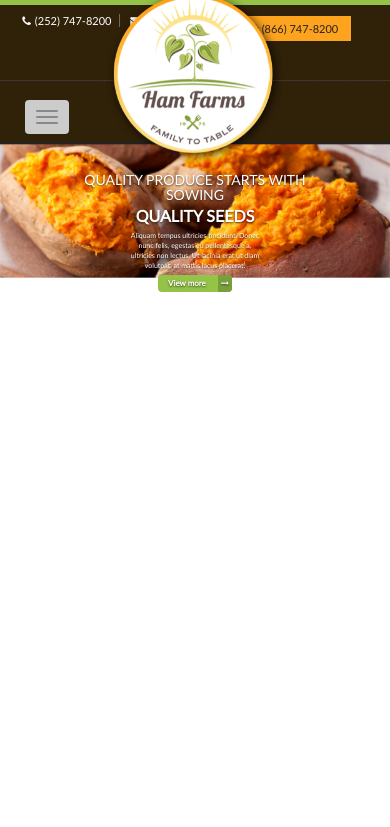
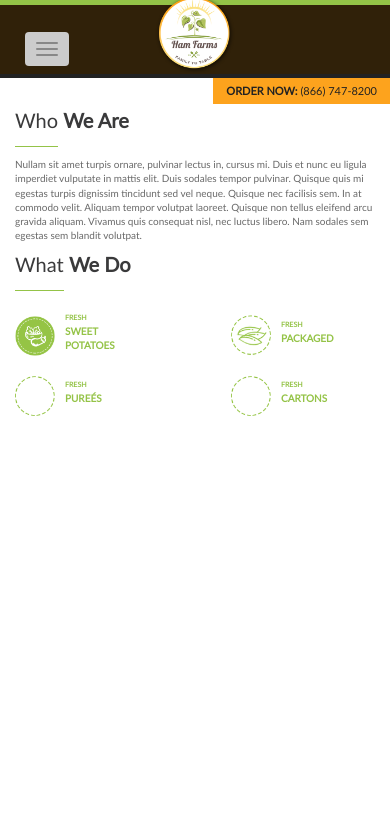
Before and after one commit to sidious18/hamlayouts, a PHP site: page / in a window 390 px wide. Shown: the top 827 px of the page. Run offline with PHP 8.4, Linux system fonts and the light colour scheme.

Commit message:
About us box

```diff
--- a/css/hamstyle.css
+++ b/css/hamstyle.css
@@ -184,8 +184,53 @@ a:active, a:focus, a:visited{
 	border-top-right-radius: 4px;
 	border-bottom-right-radius: 4px;
 }
-.potato-carousel-link:hover .link-arrow{
-	background: #94c347;
+.about-us-box{
+	background: url(../img/Border.png) no-repeat;
+	height:900px;
+	background-size: 100%;
+	padding: 83px 70px 105px 0px;
+}
+.about-us-box .col-xs-12{
+	padding: 0px;
+}
+.about-us-box .col-xs-5{
+	padding: 0px;
+}
+.about-us-title{
+	color:#3a3a3b;
+	margin: 40px 0px 55px 0px;
+}
+.about-us-title span{
+	border-bottom: 1px solid #94c347;
+	padding-bottom: 15px;
+	display: inline-block;
+}
+.about-us-description{
+	font-size: 14px;
+	color: #696969;
+}
+.about-us-vegetables div{
+	display: flex;
+	margin-top: 25px;
+	float: left;
+	align-items:center;
+	height: 80px;
+}
+.about-us-vegetables div:nth-child(odd){
+	width: 60%;
+}
+.about-us-vegetables div:nth-child(even){
+	width: 40%;
+}
+.about-us-vegetables div span{
+	font-size: 11px;
+}
+.about-us-vegetables div p{
+	color: #94c347;
+	font-weight: bold;
+	font-size: 17px;
+	margin-left: 20px;
+	text-transform: uppercase;
 }
 @media all and (max-width: 1200px) {
 	.header-navbar-menu a{
@@ -206,11 +251,37 @@ a:active, a:focus, a:visited{
 		font-size: 10px;
 	}
 	#potato-carousel .carousel-caption {
-		top:10%;
+		top:20%;
 	}
 	.link-arrow{
 		padding: 5px;
 	}
+	.about-us-box{
+
+		height:750px;
+	}
+	.about-us-title {
+	    color: #3a3a3b;
+	    margin: 20px 0px 35px 0px;
+	    font-size: 20px;
+	}
+	.about-us-description{
+		font-size: 12px;
+	}
+	.about-us-vegetables img{
+		width: 60px;
+	}
+	.about-us-vegetables div{
+		height: 60px;
+	}
+	.about-us-vegetables div p{
+		font-size: 12px;
+		margin-left: 8px;
+	}
+	.about-us-vegetables div span {
+	    font-size: 9px;
+	}
+
 }
 @media all and (max-width: 996px) {
 	.header-navbar-menu a{
@@ -227,9 +298,51 @@ a:active, a:focus, a:visited{
 	.main-header{
 		background-position: 0px 75px;
 	}
-
+	.about-us-title {
+	    color: #3a3a3b;
+	    margin: 0px 0px 25px 0px;
+	    font-size: 20px;
+	}
+	.about-us-description{
+		font-size: 10px;
+	}
+	.about-us-vegetables img{
+		width: 40px;
+	}
+	.about-us-vegetables div{
+		height: 50px;
+		margin-top:10px;
+	}
+	.about-us-vegetables div p{
+		font-size: 10px;
+		margin-left: 10px;
+	}
+	.about-us-vegetables div span {
+	    font-size: 7px;
+	}
 }
 @media all and (max-width: 768px) {
+	#potato-carousel{
+		display: none;
+	}
+	.main-header-top{
+		margin: 0px;
+	}
+	.main-header-contacts{
+		display: none;
+	}
+	.order-now-button{
+		position: absolute;
+	    top: 78px;
+	    right: 0px;
+	}
+	.main-header{
+		background-image: none;
+	}
+	.about-us-box{
+		background: none;
+		padding: 30px 15px 15px 15px;
+	}
 	.header-navbar .navbar-nav > li{
 		float: left;
 		display: block;
@@ -280,4 +393,18 @@ a:active, a:focus, a:visited{
 	.link-arrow{
 		padding: 3px;
 	}
+	.about-us-vegetables{
+		width: 100%;
+	}
+	.about-us-vegetables div{
+		width: 50%;
+	}
+	.about-us-title{
+		margin-bottom: 10px;
+	}
+	.logo {
+	    left: -40px;
+	    width: 80px
+	}
+
 }
--- a/index.html
+++ b/index.html
@@ -94,6 +94,44 @@
         </a>
       </div>
 	</div>
-
+	<div class="container about-us-box">
+		<div class="col-sm-7 col-xs-hidden"></div>
+		<div class="col-sm-5 col-xs-12">
+			<h3 class="about-us-title"><span>Who</span> <b>We Are</b></h3>
+			<p class="about-us-description">Nullam sit amet turpis ornare, pulvinar lectus in, cursus mi. Duis et nunc eu ligula imperdiet vulputate in mattis elit. Duis sodales tempor pulvinar. Quisque quis mi egestas turpis dignissim tincidunt sed vel neque. Quisque nec facilisis sem. In at commodo velit. Aliquam tempor volutpat laoreet. Quisque non tellus eleifend arcu gravida aliquam. Vivamus quis consequat nisl, nec luctus libero. Nam sodales sem egestas sem blandit volutpat.</p>
+			<h3 class="about-us-title"><span>What</span> <b>We Do</b></h3>
+			<div class="about-us-vegetables">
+				<div>
+					<img src="img/veg1.png" alt="Vegetables 1">
+					<p>
+						<span>Fresh<br></span>
+						Sweet <br>
+						Potatoes
+					</p>
+				</div>
+				<div>
+					<img src="img/veg2.png" alt="Vegetables 2">
+					<p>
+						<span>Fresh<br></span>
+						Packaged
+					</p>
+				</div>
+				<div>
+					<img src="img/veg3.png" alt="Vegetables 3">
+					<p>
+						<span>Fresh<br></span>
+						PUREéS
+					</p>
+				</div>
+				<div>
+					<img src="img/veg4.png" alt="Vegetables 4">
+					<p>
+						<span>Fresh<br></span>
+						Cartons
+					</p>
+				</div>
+			</div>
+		</div>
+	</div>
 
 </body>
```
Also changed, not shown: img/Border.png (added), img/veg1.png (added), img/veg2.png (added), img/veg3.png (added), img/veg4.png (added), 1 other file.
